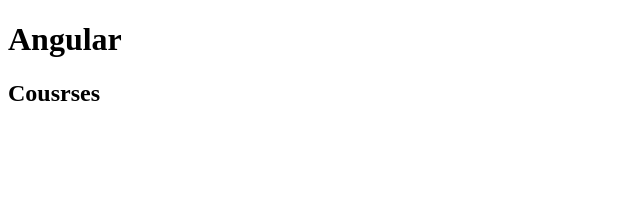
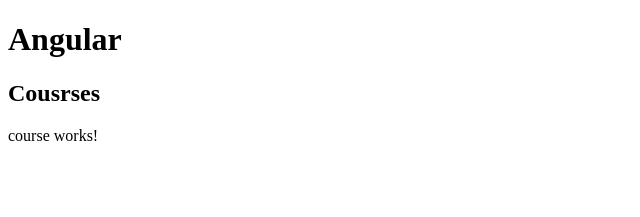
Before and after one commit to GovindCodes/Hola-AngularJS, an Angular app: page / in a window 1280 px wide. Shown: the top 217 px of the page, without its empty margins (0-640 px from the left). Built offline with nearby package versions, Linux system fonts and the light colour scheme.

Commit message:
Added component via cli (ng g c course)

```diff
--- a/src/app/app.component.html
+++ b/src/app/app.component.html
@@ -1,2 +1,3 @@
 <h1>Angular</h1>
 <courses></courses>
+<app-course></app-course>
--- a/src/app/app.module.ts
+++ b/src/app/app.module.ts
@@ -4,11 +4,13 @@
 import { AppRoutingModule } from './app-routing.module';
 import { AppComponent } from './app.component';
 import { CoursesComponent } from './courses.component';
+import { CourseComponent } from './course/course.component';
 
 @NgModule({
   declarations: [
     AppComponent,
-    CoursesComponent
+    CoursesComponent,
+    CourseComponent
   ],
   imports: [
     BrowserModule,
--- /dev/null
+++ b/src/app/course/course.component.html
@@ -0,0 +1 @@
+<p>course works!</p>
--- /dev/null
+++ b/src/app/course/course.component.ts
@@ -0,0 +1,15 @@
+import { Component, OnInit } from '@angular/core';
+
+@Component({
+  selector: 'app-course',
+  templateUrl: './course.component.html',
+  styleUrls: ['./course.component.css']
+})
+export class CourseComponent implements OnInit {
+
+  constructor() { }
+
+  ngOnInit(): void {
+  }
+
+}
```
Also changed, not shown: src/app/course/course.component.css (added), 1 other file (tests, documents, lock files or other folders).
